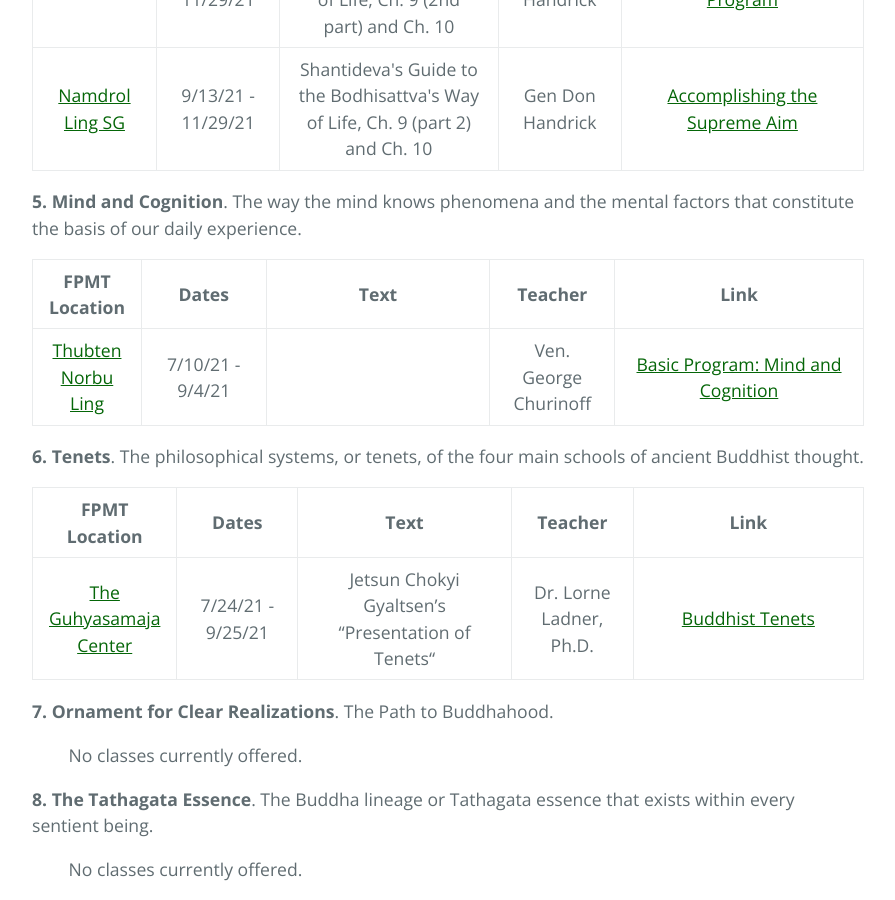
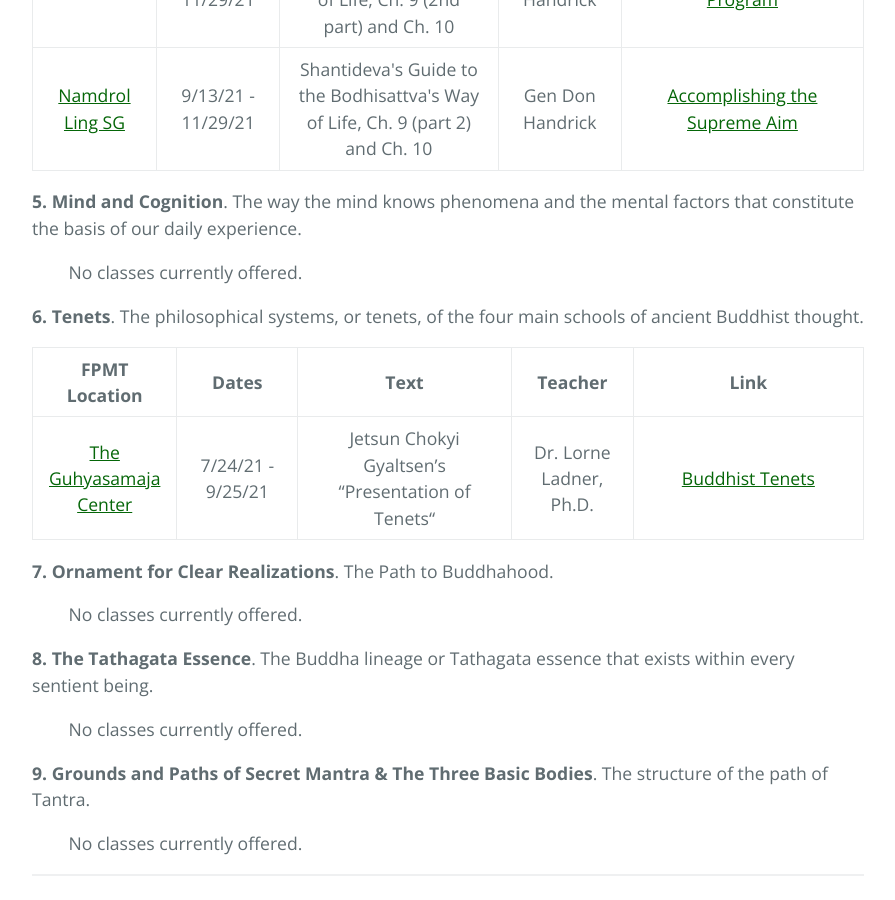
Before and after one commit to lgeorge/lgeorge.github.io, a Jekyll site: the page built from fpmt-na/index.html, in a window 1280 px wide and 900 px high, scrolled down 1767 px. Shown: the whole window, without its empty margins (192-1087 px from the left). Built offline with Jekyll 4.4.1, drawn with Linux system fonts in a browser that asks for light colours.

Commit message:
Update index.html

```diff
--- a/fpmt-na/index.html
+++ b/fpmt-na/index.html
@@ -115,26 +115,7 @@
 
     <p><strong>5. Mind and Cognition</strong>. The way the mind knows phenomena and the mental factors that constitute the basis of our daily experience.</p>
 
-    		<table>
-    		<thead>
-    			<tr>
-            <th class="has-text-align-center" data-align="center" width="13%">FPMT Location</th>
-            <th class="has-text-align-center" data-align="center" width="15%">Dates</th>
-            <th class="has-text-align-center" data-align="center" width="27%">Text</th>
-            <th class="has-text-align-center" data-align="center" width="15%">Teacher</th>
-            <th class="has-text-align-center" data-align="center" width="30%">Link</th>
-          </tr>
-    		</thead>
-    		<tbody>
-    			<tr>
-            <td style="text-align:center"><a href="https://tnlsf.org/" target="_blank" rel="noreferrer noopener">Thubten Norbu Ling</a></td>
-            <td style="text-align:center">7/10/21 - 9/4/21</td>
-            <td style="text-align:center"></td>
-            <td style="text-align:center">Ven. George Churinoff</td>
-            <td style="text-align:center"><a href="https://tnlsf.org/event/basic-program-mind-and-cognition-with-ven-george-churinoff/2021-07-10/" target="_blank" rel="noreferrer noopener">Basic Program: Mind and Cognition</a></td>
-          </tr>
-    		</tbody>
-    	</table>
+ <p>&nbsp; &nbsp; &nbsp; &nbsp; No classes currently offered.</p>
 
     <p><strong>6. Tenets</strong>. The philosophical systems, or tenets, of the four main schools of ancient Buddhist thought.</p>
 
```
